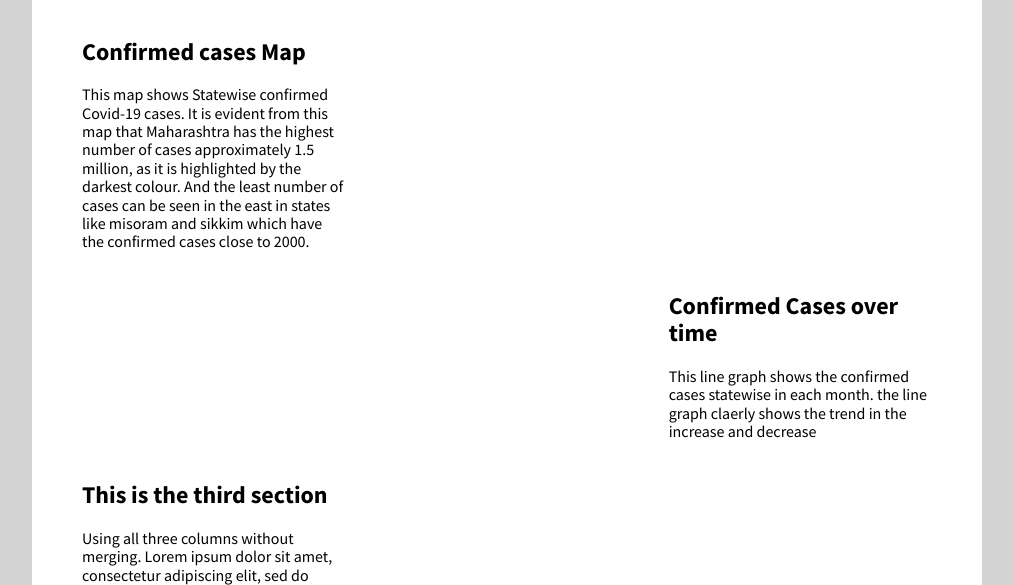
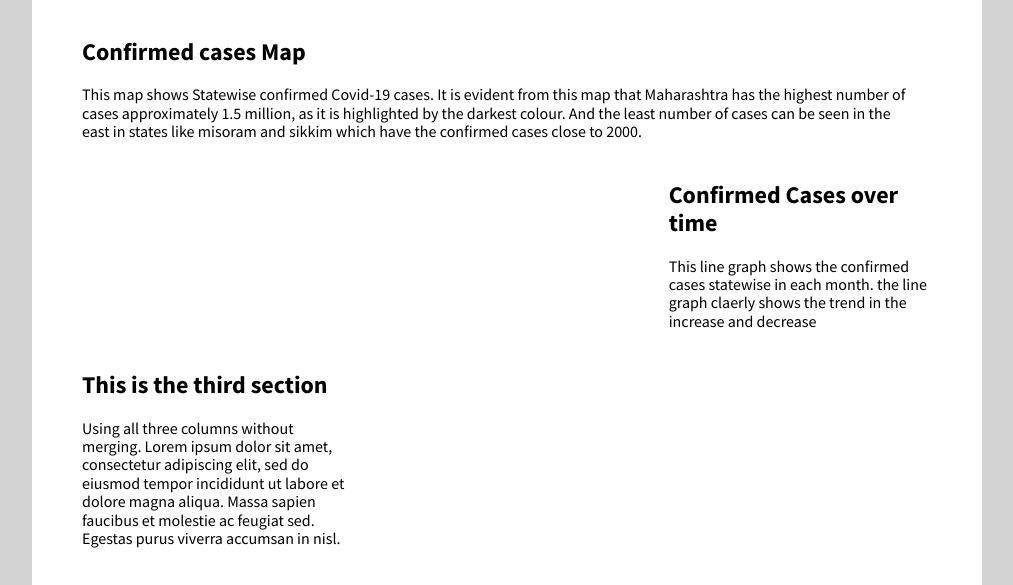
Before and after one commit to kmah1107/FIT3179ass2, a plain HTML site: page docs/index.html in a window 1280 px wide. Shown: the part 170-755 px from the top of the page, without its empty margins (133-1146 px from the left). Drawn offline with nearby package versions, Linux system fonts and the light colour scheme; a script that the page names is missing.

Commit message:
Update index.html

```diff
--- a/docs/index.html
+++ b/docs/index.html
@@ -67,7 +67,7 @@
 
     <!-- pure grid group -->
     <div class="pure-g">
-        <div class="pure-u-1-3">
+        <div class="pure-u-1-1">
           <div class="description description-left">
             <h2>Confirmed cases Map</h2>
             <p> This map shows Statewise confirmed Covid-19 cases. It is evident from this map that Maharashtra has the highest number of cases approximately 1.5 million, as it is highlighted by the darkest colour. And the least number of cases can be seen in the east in states like misoram and sikkim which have the confirmed cases close to 2000.  </p>
```
